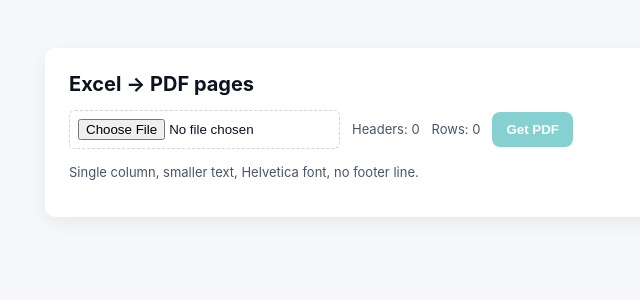
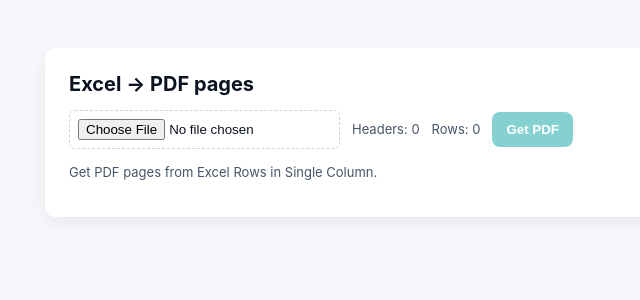
Before and after one commit to maxhar518/Excel_to_pdf, a Next.js app: page / in a window 1280 px wide. Shown: the top 300 px of the page, without its empty margins (161-801 px from the left). Built offline with nearby package versions, Linux system fonts and the light colour scheme.

Commit message:
Did Some Changes

```diff
--- a/app/page.tsx
+++ b/app/page.tsx
@@ -85,7 +85,6 @@
         }
       })
 
-      // Footer (no line)
       const footerText = 'MADE IN PAKISTAN'
       doc.setFont('helvetica', 'bold')
       doc.setFontSize(10)
@@ -109,7 +108,7 @@
           Get PDF
         </button>
       </div>
-      <p className="sample-note">Single column, smaller text, Helvetica font, no footer line.</p>
+      <p className="sample-note">Get PDF pages from Excel Rows in Single Column.</p>
     </main>
   )
 }
```
Also changed, not shown: 1 other file (tests, documents, lock files or other folders).
